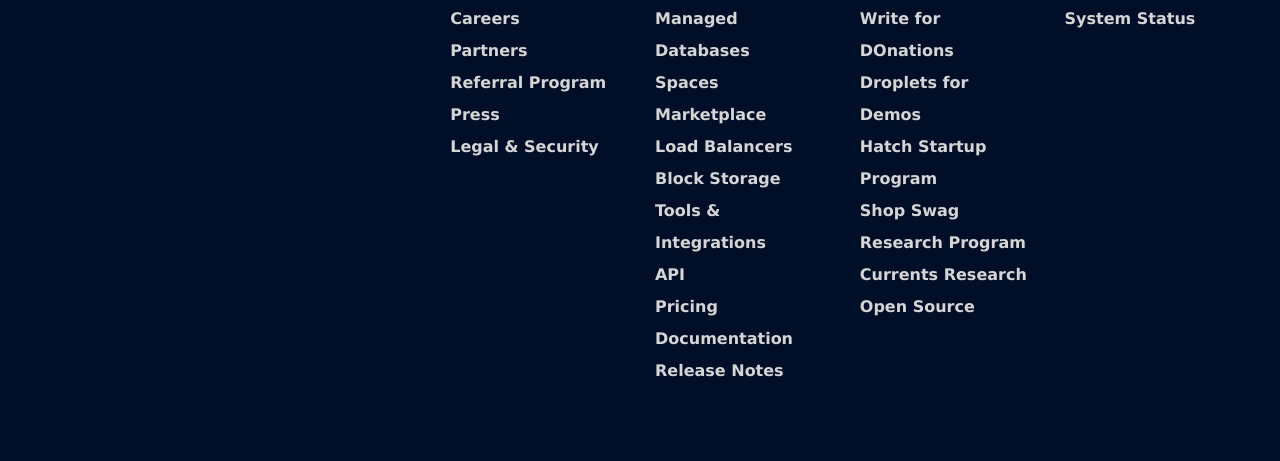
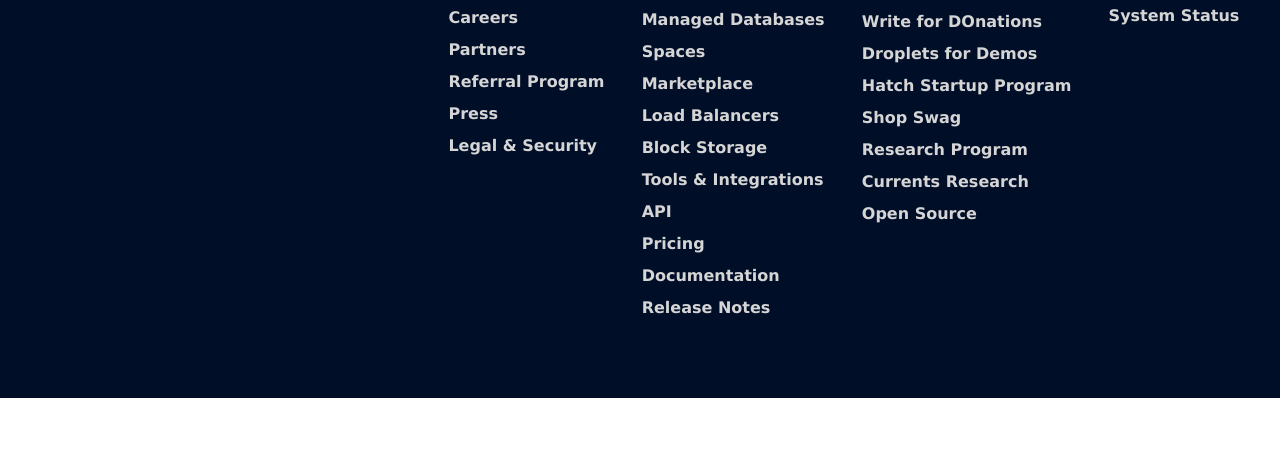
Before and after one commit to Walter-Satriano/html-css-digitalocean-flexbox, a plain HTML site: page index.html in a window 1280 px wide. Shown: the part 5082-5543 px from the top of the page. After the commit the page ends 5480 px from the top, so only its background shows below. Drawn offline with nearby package versions, Linux system fonts and the light colour scheme.

Commit message:
footer con flex-box

```diff
--- a/index.html
+++ b/index.html
@@ -343,13 +343,14 @@
       <!-- FOOTER CON 5 COLONNE -->
       <footer class="footer-style">
         <div class="container-fluid">
-          <div class="row">
-            <div class="col-xs-12 col-md-4">
-              <a href="#"><img class="img-responsive" src="img/digitalocean-logo.png" alt="Responsive image"></a>
+          <!-- FOOTER CON FLEX-BOX -->
+          <div class="flex_footer">
+            <div>
+              <a href="#"><img src="img/digitalocean-logo.png" alt="digitalocean-logo"></a>
               <p>© 2019 DigitalOcean, LLC. All rights reserved.</p>
             </div>
 
-            <div class="col-xs-12 col-sm-6 col-md-2">
+            <div>
               <h3>Company</h3>
               <ul>
                 <li><a href="#">About</a></li>
@@ -363,7 +364,7 @@
               </ul>
             </div>
 
-            <div class="col-xs-12 col-sm-6 col-md-2">
+            <div>
               <h3>Products</h3>
               <ul>
                 <li><a href="#">Products Overview</a></li>
@@ -382,7 +383,7 @@
               </ul>
             </div>
 
-            <div class="col-xs-12 col-sm-6 col-md-2">
+            <div>
               <h3>Community</h3>
               <ul>
                 <li><a href="#">Tutorials</a></li>
@@ -398,7 +399,7 @@
               </ul>
             </div>
 
-            <div class="col-xs-12 col-sm-6 col-md-2">
+            <div>
               <h3>Contact</h3>
               <ul>
                 <li><a href="#">Support</a></li>
--- a/master.css
+++ b/master.css
@@ -140,7 +140,7 @@ header .nav-menu-padding {
   padding-top: 4%;
 }
 
-/* SEZIONE LOGO-LIST CON FLEX-BOX */
+/* LOGO-LIST CON FLEX-BOX */
 .flex_container {
   display: flex;
   align-items: center;
@@ -350,3 +350,10 @@ header .nav-menu-padding {
   font-weight: 600;
   text-decoration: none;
 }
+
+/*FOOTER CON FLEX-BOX*/
+.flex_footer {
+  display: flex;
+  justify-content: space-between;
+  flex-wrap: wrap;
+}
```
